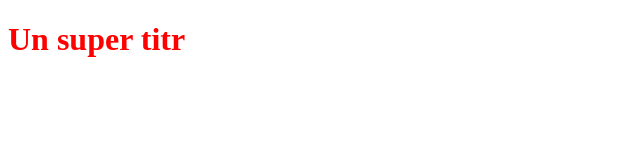
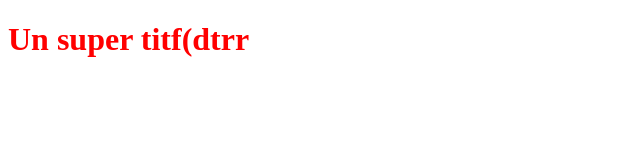
Before and after one commit to eaglesoftml/Eaglesoft, a plain HTML site: page index.html in a window 1280 px wide. Shown: the whole page, without its empty margins (0-640 px from the left). Drawn offline with Linux system fonts and the light colour scheme.

Commit message:
mahamadou

```diff
--- a/index.html
+++ b/index.html
@@ -5,6 +5,6 @@
     <link rel="stylesheet" type="text/css" href="styles.css">
 </head>
 <body>
-    <h1>Un super titr</h1>
+    <h1>Un super titf(dtrr</h1>
 </body>
 </html>
```
